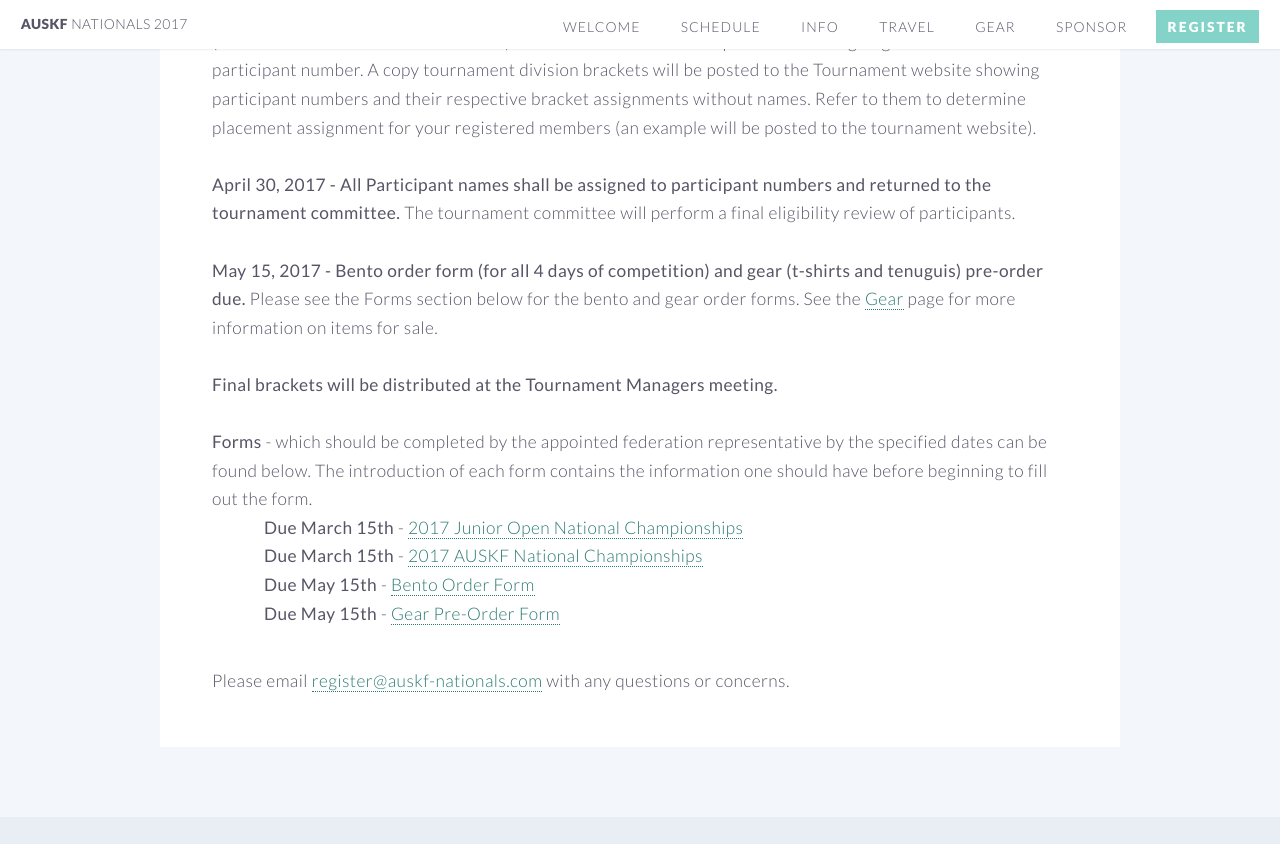
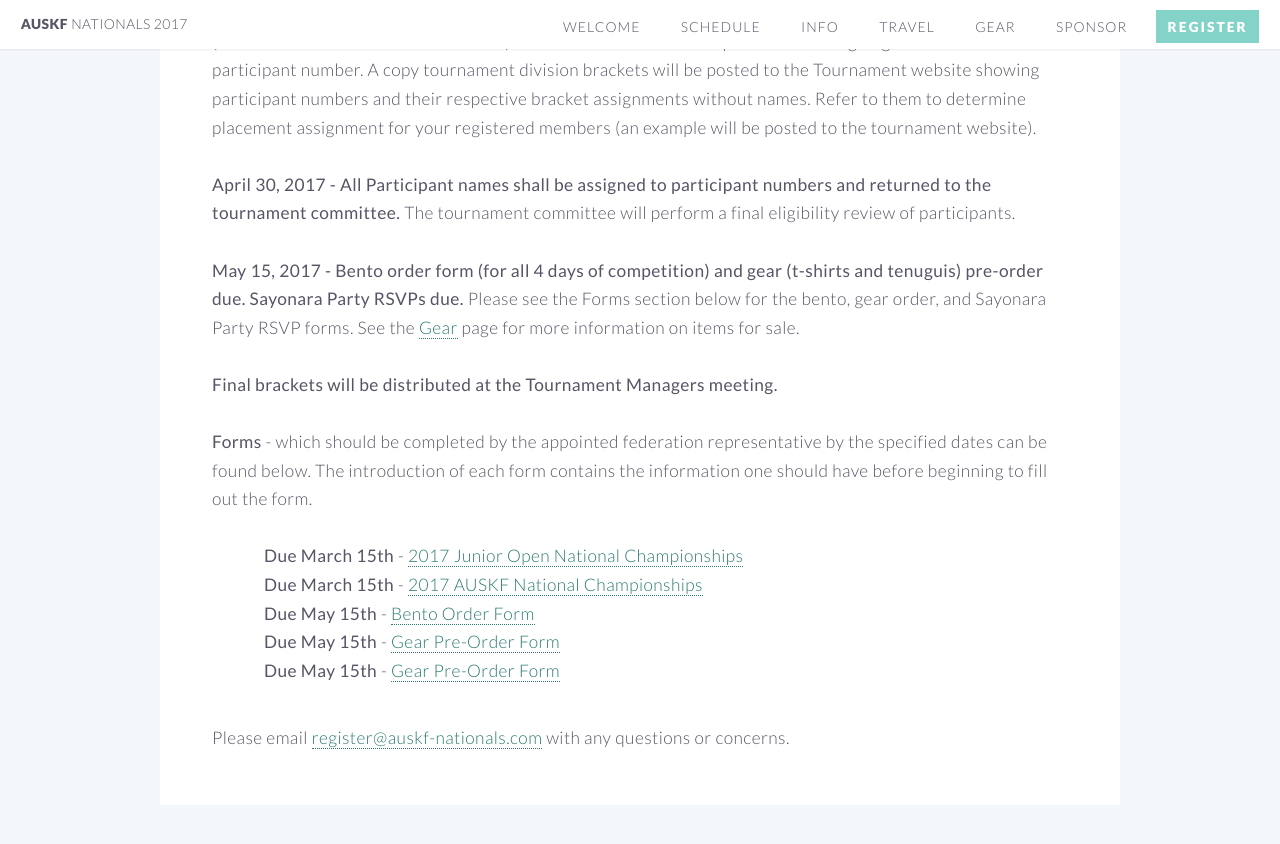
Before and after one commit to auskf-web/auskf-nationals.github.io, a Jekyll site: the page built from register.html, in a window 1280 px wide and 900 px high, scrolled down 545 px. Shown: the top 844 px of the window. Built offline with Jekyll 4.4.1, drawn with Linux system fonts in a browser that asks for light colours.

Commit message:
Add Sayonara Party registration

```diff
--- a/register.html
+++ b/register.html
@@ -29,8 +29,8 @@ layout: default
 				<strong>April 30, 2017 - All Participant names shall be assigned to participant numbers and returned to the tournament committee.</strong>
 				The tournament committee will perform a final eligibility review of participants.
 				<br><br>
-				<strong>May 15, 2017 - Bento order form (for all 4 days of competition) and gear (t-shirts and tenuguis) pre-order due.</strong>
-				Please see the Forms section below for the bento and gear order forms.
+				<strong>May 15, 2017 - Bento order form (for all 4 days of competition) and gear (t-shirts and tenuguis) pre-order due. Sayonara Party RSVPs due.</strong>
+				Please see the Forms section below for the bento, gear order, and Sayonara Party RSVP forms.
 				See the <a href="/gear.html">Gear</a> page for more information on items for sale.
 				<br><br>
 				<strong>Final brackets will be distributed at the Tournament Managers meeting.</strong>
@@ -38,11 +38,13 @@ layout: default
 
 				<strong>Forms</strong> - which should be completed by the appointed federation representative by the specified dates can be found below.
 				The introduction of each form contains the information one should have before beginning to fill out the form.<br>
+				<br>
 				<ul style="padding-left:3em; margin-bottom: 10px;">
 					<li><strong>Due March 15th</strong> - <a href="https://goo.gl/forms/0ZmmyNGtO8q2HXsO2" target="blank">2017 Junior Open National Championships</a></li>
 					<li><strong>Due March 15th</strong> - <a href="https://goo.gl/forms/dMqDhSsxdGVqYYfe2" target="blank">2017 AUSKF National Championships</a></li>
 					<li><strong>Due May 15th</strong> - <a href="https://goo.gl/forms/fSHYfwwbWb2usdNw1" target="blank">Bento Order Form</a></li>
 					<li><strong>Due May 15th </strong>- <a href="https://goo.gl/forms/PhXmqoTwLgHfQQlz2" target="blank">Gear Pre-Order Form</a></li>
+					<li><strong>Due May 15th </strong>- <a href="https://goo.gl/forms/B0cwvU8Fj0cpN7TW2" target="blank">Gear Pre-Order Form</a></li>
 			    </ul>
 
 				<br>
```
